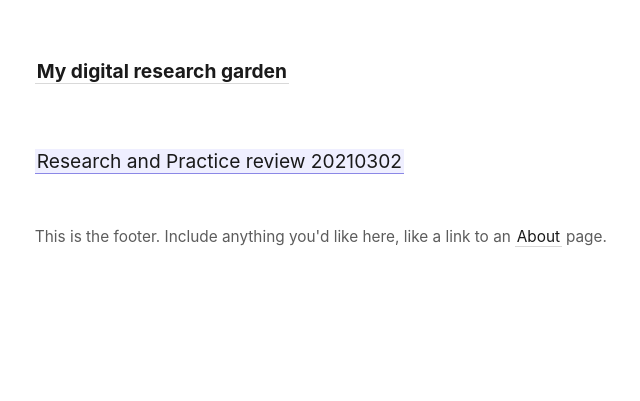
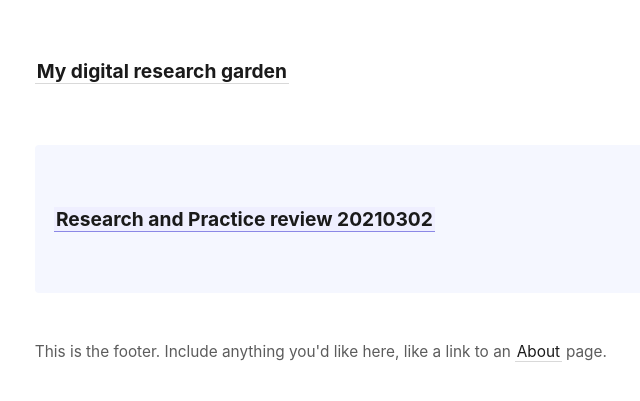
Before and after one commit to Chan-ops/my-digital-garden, a Jekyll site: the page built from _pages/practices review.md, in a window 1280 px wide. Shown: the top 401 px of the page, without its empty margins (42-682 px from the left). Built offline with Jekyll 4.4.1, drawn with Linux system fonts in a browser that asks for light colours.

Commit message:
Update practices review.md

```diff
--- a/_pages/practices review.md
+++ b/_pages/practices review.md
@@ -3,5 +3,13 @@ layout: page
 title: Practice Review
 permalink: /practicereview
 ---
+<p style="padding: 3em 1em; background: #f5f7ff; border-radius: 4px;">
+ 	 <span style="font-weight: bold">     [[Research and Practice review 20210302]]</span>
+</p>
 
-[[Research and Practice review 20210302]]
+
+<style>
+  .wrapper {
+    max-width: 46em;
+  }
+</style>
```
